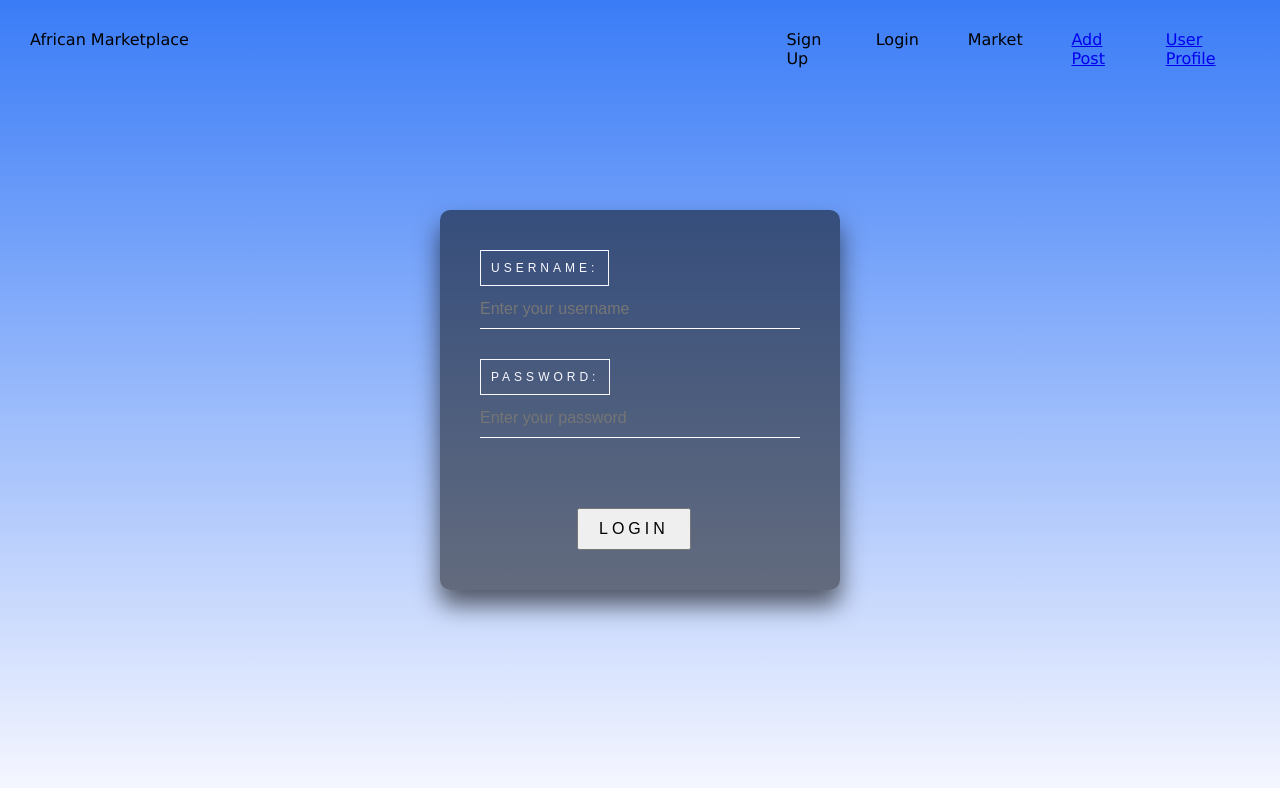
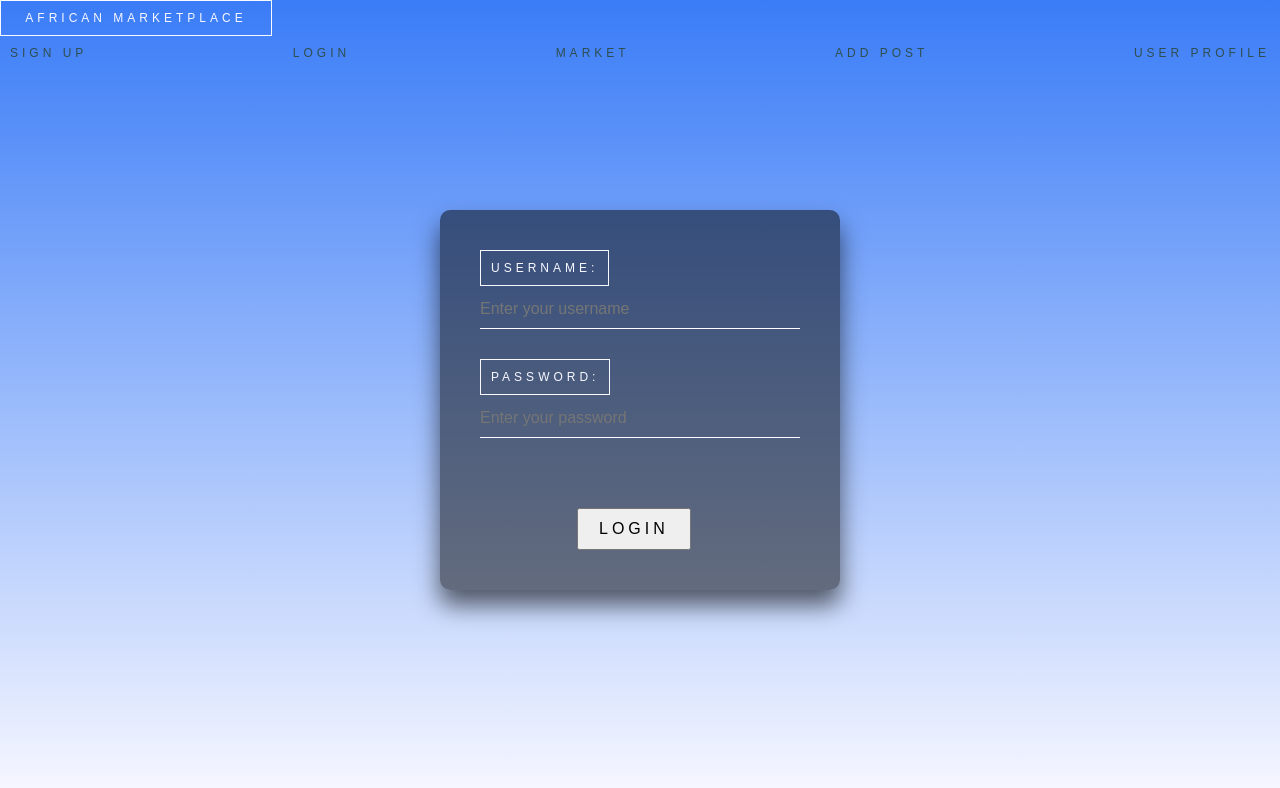
Before and after one commit to African-Market-Place-Build/front-end, a React (Create React App) app in the folder african-market/: page / in a window 1280 px wide. Shown: the top 788 px of the page. Built offline with nearby package versions, Linux system fonts and the light colour scheme.

Commit message:
Added styling to the navigation items

```diff
--- a/african-market/src/App.js
+++ b/african-market/src/App.js
@@ -9,52 +9,112 @@ import AddPost from './components/AddPost'
 import UserProfile from './components/UserProfile'
 
 
+const H2 = styled.h2`
+
+   border: 1px solid ghostwhite;
+    text-align: center;
+    display: flex;
+    justify-content: center;
+    padding: 10px;
+   width: 250px;
+    color:  ghostwhite;
+    font-size: 12px;
+    text-transform: uppercase;
+    overflow: hidden;
+    letter-spacing: 4px;
+
+    .link {
+      &:hover {
+        color: darkslategray;
+
+      }
+      text-decoration: none;
+      color: ghostwhite;
+    }
+
+
+`
+
+const H3 = styled.h2`
+
+    text-align: center;
+    display: flex;
+    justify-content: space-between;
+    padding: 10px;
+    align-content: center;
+
+    color:  ghostwhite;
+    font-size: 12px;
+    text-transform: uppercase;
+    overflow: hidden;
+    letter-spacing: 4px;
+
+    .link {
+     ${'' /* margin-left: 400px; */}
+      text-decoration: none;
+      color: darkslategray;
+      &:hover {
+        color: ghostwhite;
+      }
+      ${'' /* border: 1px solid ghostwhite; */}
+    }
+
+
+`
+
 const StyledNav = styled.nav`
-  display: flex;
-  justify-content: space-between;
+
+
+ margin-left: 1100px;
+ margin-bottom: 200px;
   padding: 30px;
-  font-family: Verdana, Geneva, sans-serif;
-  ul {
-    display: flex;
-    width: 40%;
-    li {
-      margin-left: 5%;
-      margin-right: 5%;
-    }
-  }
-  .link {
-    color: black;
-    text-decoration: none;
-    &:hover{
-      color: tomato;
-    }
-  }
+
+
+
+
+
+
+
+  margin: 30px;
+  margin-left: 100px;
+  width: 600px;
+
+  transform: translate(-50%, -50%);
+  background: rgba(0,0,0,.5);
+  box-sizing: border-box;
+  box-shadow: 0 15px 25px rgba(0,0,0,.6);
+  border-radius: 10px;
+
 `
 
 function App() {
 
   return (
     <div className="App">
-      <StyledNav>
-      <h1>African Marketplace</h1>
-      <ul>
-        <li>
+      <H2><Link className ='link' to='/market'>African Marketplace</Link></H2>
+
+
+
+
+        <H3>
           <Link className='link' to='/register'>Sign Up</Link>
-        </li>
-        <li>
+
+
           <Link className='link' to='/login'>Login</Link>
-        </li>
-        <li>
+
+
         <Link className='link' to='/market'>Market</Link>
-        </li>
-        <li>
-        <Link className='button' to='/add'>Add Post</Link>
-        </li>
-        <li>
-        <Link className='button' to='/profile'>User Profile</Link>
-        </li>
-      </ul>
-      </StyledNav>
+
+
+        <Link className='link' to='/add'>Add Post</Link>
+
+
+        <Link className='link' to='/profile'>User Profile</Link>
+        </H3>
+
+
+
+
       <Switch>
         <PrivateRoute exact path="/market" component={MarketPage}/>
         <PrivateRoute exact path="/add" component={AddPost}/>
--- a/african-market/src/index.css
+++ b/african-market/src/index.css
@@ -28,9 +28,9 @@ footer, header, hgroup, menu, nav, section {
 }
 body {
 	margin:0;
-  padding:0;
-  font-family: sans-serif;
-  background: linear-gradient(#3a7cf7, ghostwhite) fixed;
+	padding:0;
+	font-family: sans-serif;
+	background: linear-gradient(#3a7cf7, ghostwhite) fixed;
 }
 ol, ul {
 	list-style: none;
@@ -47,3 +47,13 @@ table {
 	border-collapse: collapse;
 	border-spacing: 0;
 }
+
+.App {
+
+}
+
+
+.link {
+
+	/* margin-left: 400px; */
+}
```
